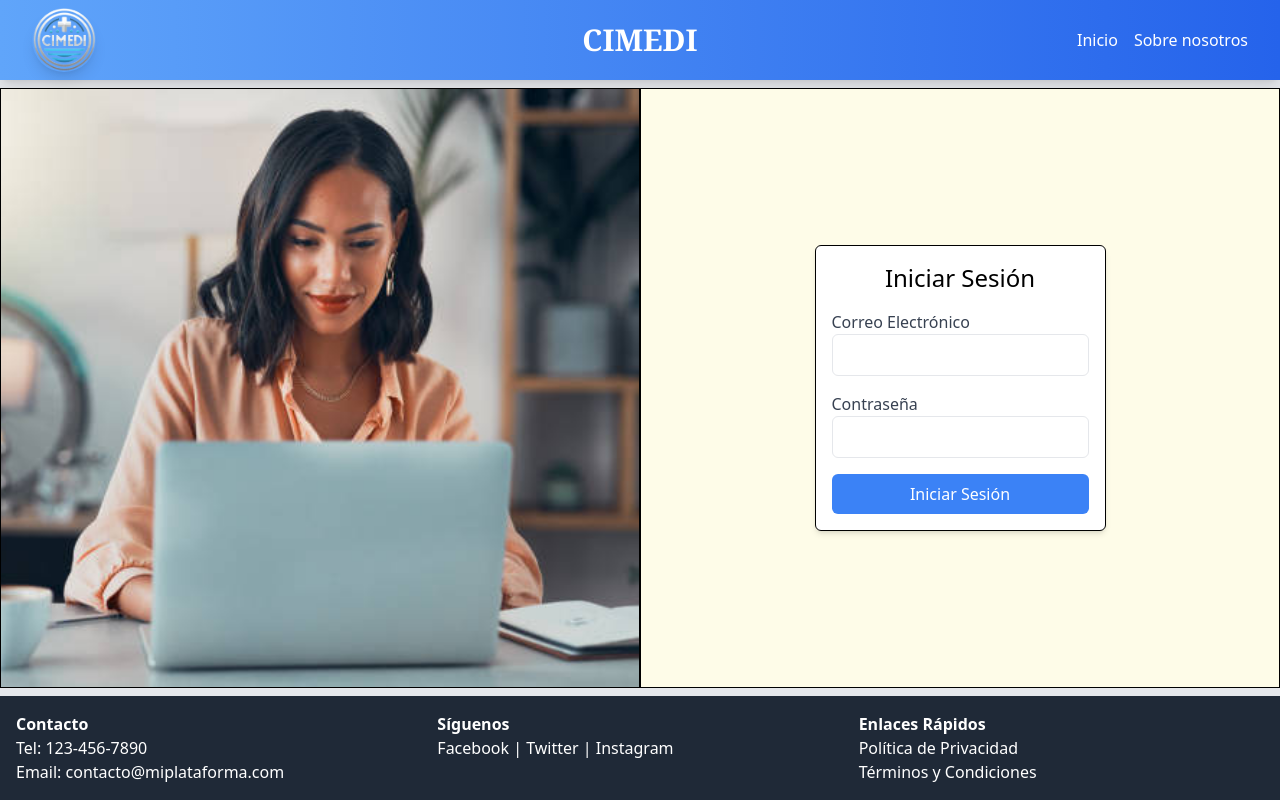
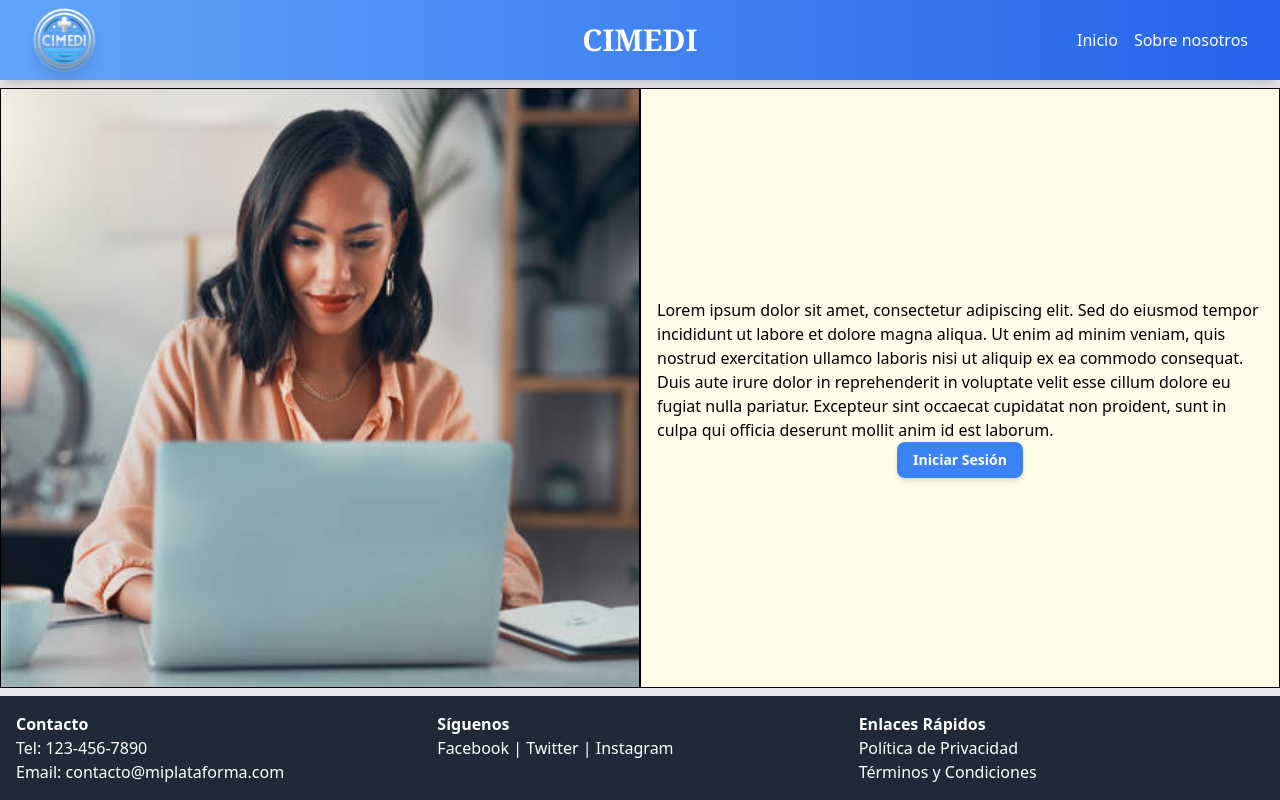
Before and after one commit to kmilom/front-cimedi, a React (Create React App) app: page / in a window 1280 px wide. Built offline with nearby package versions, Linux system fonts and the light colour scheme.

Commit message:
Login modified to convert in modal

```diff
--- a/src/components/loginForms.js
+++ b/src/components/loginForms.js
@@ -14,8 +14,8 @@ const LoginForm = ({ onSubmit }) => {
   };
 
   return (
-    <form onSubmit={handleSubmit} className="max-w-md mx-auto p-4 bg-white shadow-md rounded-md border border-black">
-      <h2 className="text-2xl font-sans mb-4 text-center">Iniciar Sesión</h2>
+    <form onSubmit={handleSubmit} className="max-w-md mx-auto p-4 bg-gray-100">
+
       <div className="mb-4">
         <label className="block text-gray-700">Correo Electrónico</label>
         <input
@@ -36,7 +36,7 @@ const LoginForm = ({ onSubmit }) => {
           required
         />
       </div>
-      <button type="submit" className="w-full bg-blue-500 text-white py-2 rounded-md">
+      <button type="submit" className="w-full bg-blue-500 text-white py-2 rounded-md hover:bg-blue-700 focus:outline-none focus:ring-2 focus:ring-blue-400">
         Iniciar Sesión
       </button>
     </form>
--- /dev/null
+++ b/src/components/modalLogin.js
@@ -0,0 +1,74 @@
+/*import React from 'react';
+
+const Modal = ({ isOpen, onClose, children }) => {
+  if (!isOpen) return null;
+
+  return (
+    <div className="fixed inset-0 z-50 flex items-center justify-center bg-black bg-opacity-50">
+      <div className="bg-white rounded-lg overflow-hidden shadow-xl transform transition-all sm:max-w-lg sm:w-full">
+        <div className="px-4 py-5 sm:p-6">
+          {children}
+        </div>
+        <div className="px-4 py-3 bg-gray-50 text-right sm:px-6">
+          <button
+            type="button"
+            className="inline-flex justify-center py-2 px-4 border border-transparent shadow-sm text-sm font-medium rounded-md text-white bg-red-600 hover:bg-red-700 focus:outline-none focus:ring-2 focus:ring-offset-2 focus:ring-red-500"
+            onClick={onClose}
+          >
+            Close
+          </button>
+        </div>
+      </div>
+    </div>
+  );
+};*/
+import React from 'react';
+
+const Modal = ({ isOpen, onClose, children }) => {
+  if (!isOpen) return null;
+
+  const handleOutsideClick = (e) => {
+    if (e.target.id === 'modal-overlay') {
+      onClose();
+    }
+  };
+
+  return (
+    <div
+      id="modal-overlay"
+      className="fixed inset-0 z-50 flex items-center justify-center bg-black bg-opacity-50"
+      onClick={handleOutsideClick}
+    >
+      <div className="bg-gray-100 rounded-lg overflow-hidden shadow-xl transform transition-all sm:max-w-lg sm:w-full">
+        <div className="px-4 py-5 sm:p-6 relative">
+          <h2 className="text-2xl font-semibold flex justify-center ">Iniciar Sesi&oacute;n</h2>
+          <button
+            type="button"
+            className="absolute top-0 right-0 mt-2 mr-2 text-gray-500 hover:text-gray-700 focus:outline-none"
+            onClick={onClose}
+          >
+            <svg
+              className="w-6 h-6"
+              fill="none"
+              stroke="currentColor"
+              viewBox="0 0 24 24"
+              xmlns="http://www.w3.org/2000/svg"
+            >
+              <path
+                strokeLinecap="round"
+                strokeLinejoin="round"
+                strokeWidth="2"
+                d="M6 18L18 6M6 6l12 12"
+              ></path>
+            </svg>
+          </button>
+          <div className='flex fles-col justify-center bg-gray-100'>
+            {children}
+          </div>
+        </div>
+      </div>
+    </div>
+  );
+};
+
+export default Modal;
--- a/src/views/loginViews.js
+++ b/src/views/loginViews.js
@@ -1,13 +1,20 @@
-import React from 'react';
+import React, {useState} from 'react';
 import LoginForm from '../components/loginForms';
 import authService from '../services/authenticationService';
 import Footer from '../components/footer';
 import Navbar from '../components/navBar';
+import Modal from '../components/modalLogin';
 import image from '../assets/imagelanding.jpg'
 
 /* aca se renderiza el componente usando un componente funcional del tipo funcion flecha que permite que no se
 sobreescriba o exista una reasignacion*/
 const LoginView = () => {
+
+  const [isModalOpen, setIsModalOpen] = useState(false);
+
+  const openModal = () => setIsModalOpen(true);
+  const closeModal = () => setIsModalOpen(false);
+
   //esta funcion hace uso de un servicio para validar el inicio de seccion
   const handleLogin = async (credentials) => {
     try {
@@ -25,14 +32,26 @@ const LoginView = () => {
       <Navbar />
       {/* Contenedor secundario */}
       <div className="flex-grow flex flex-col md:flex-row items-stretch bg-yellow-50">
-        {/*<div className="w-full md:w-1/2 p-4 border border-black flex flex-col justify-center">
-          <h2>columna 1</h2>
-        </div>*/}
         <div className="w-full md:w-1/2 border border-black">
           <img src={image} alt="Descripción de la imagen" className="h-full w-full object-cover" />
         </div>
         <div className="w-full md:w-1/2 p-4 border border-black flex flex-col justify-center">
-          <LoginForm onSubmit={handleLogin} />
+          Lorem ipsum dolor sit amet, consectetur adipiscing elit.
+          Sed do eiusmod tempor incididunt ut labore et dolore magna aliqua.
+          Ut enim ad minim veniam, quis nostrud exercitation ullamco laboris nisi ut aliquip ex ea commodo consequat.
+          Duis aute irure dolor in reprehenderit in voluptate velit esse cillum dolore eu fugiat nulla pariatur.
+          Excepteur sint occaecat cupidatat non proident, sunt in culpa qui officia deserunt mollit anim id est laborum.
+          <div className="flex items-center justify-center">
+            <button
+              className="px-4 py-2 font-semibold text-sm bg-blue-500 text-white rounded-lg shadow-md hover:bg-blue-700 focus:outline-none focus:ring-2 focus:ring-blue-400"
+              onClick={openModal}
+            >
+              Iniciar Sesi&oacute;n
+            </button>
+            <Modal isOpen={isModalOpen} onClose={closeModal}>
+              <LoginForm onSubmit={handleLogin} />
+            </Modal>
+          </div>
         </div>
       </div>
       {/* Footer */}
```
